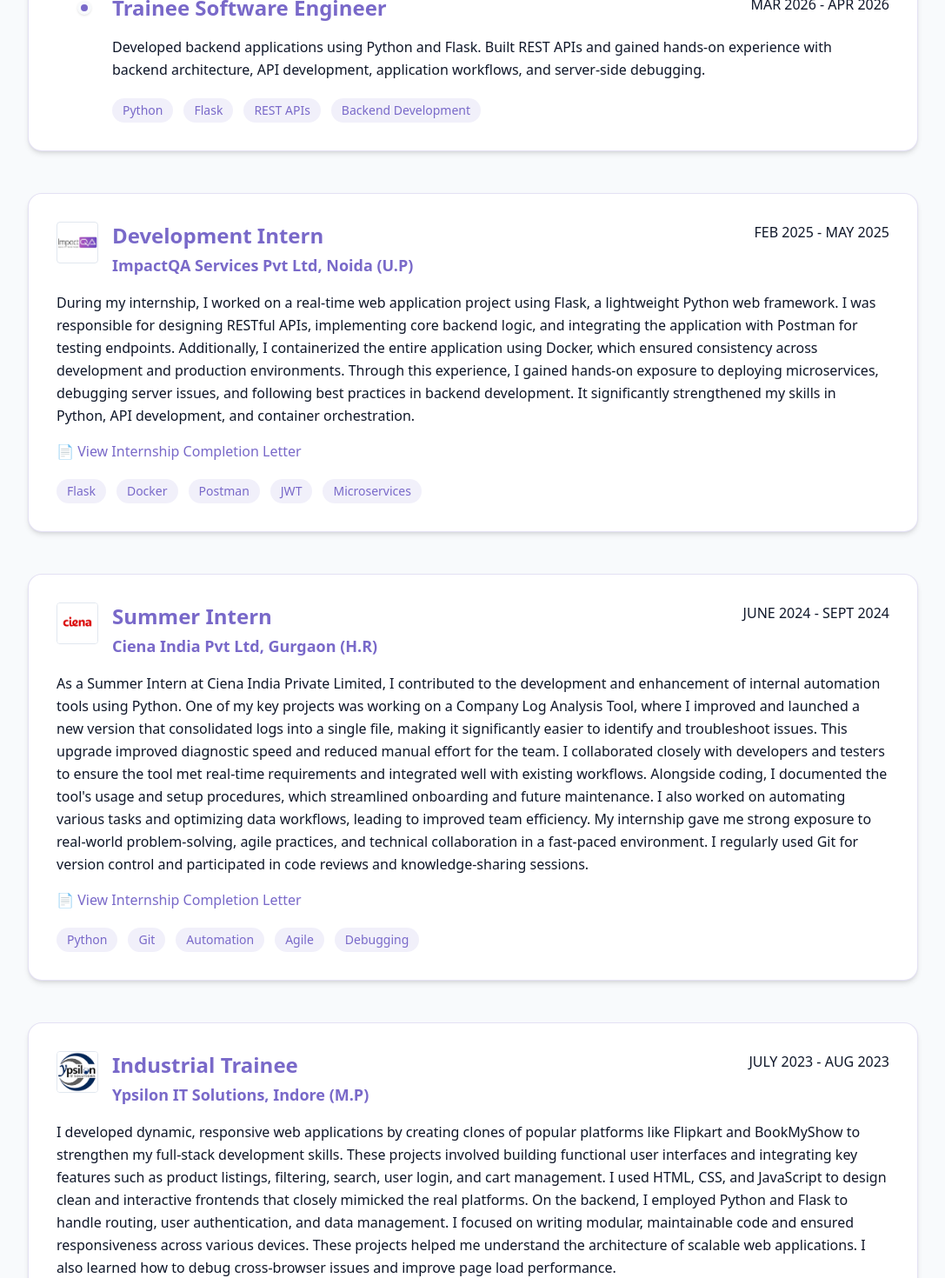
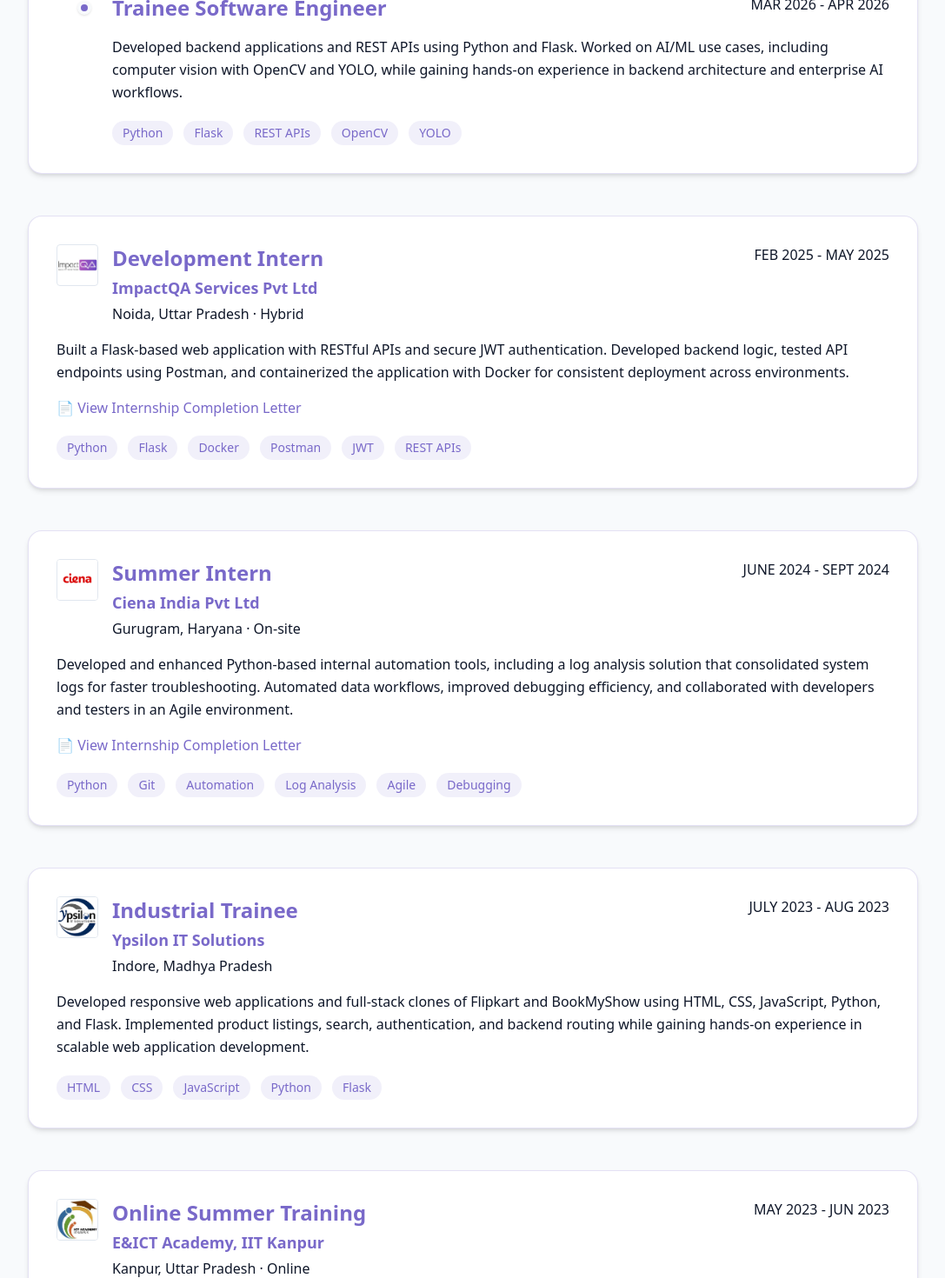
Before and after one commit to anmjain1409/Portfolio, a React (Vite) app: page / in a window 1280 px wide. Shown: the part 2320-3790 px from the top of the page at 87% size, without its empty margins (96-1183 px from the left). Built offline with nearby package versions, Linux system fonts and the light colour scheme.

Commit message:
Update ExperienceSection.jsx

```diff
--- a/src/components/ExperienceSection.jsx
+++ b/src/components/ExperienceSection.jsx
@@ -8,7 +8,8 @@
   const experiences = [
     {
       type: "progression",
-      company: "NavAjna Technologies Pvt Ltd, Hyderabad (T.S)",
+      company: "NavAjna Technologies Pvt Ltd",
+      location: "Hyderabad, Telangana · On-site",
       logo: navAjnaLogo,
       year: "MAR 2026 - PRESENT",
       roles: [
@@ -16,10 +17,10 @@
           role: "Associate AI Engineer I",
           year: "APR 2026 - PRESENT",
           description:
-            "Developing scalable AI-powered backend applications using Python and Flask for enterprise analytics and intelligent automation platforms. Working on LLM integration, intelligent query processing, computer vision analytics workflows, and production-ready backend services.",
+            "Developing scalable AI-powered backend applications using Python and FastAPI for enterprise analytics and intelligent automation. Working on LLM integration, intelligent query processing, computer vision analytics, and production-ready AI backend services.",
           skills: [
             "Python",
-            "Flask",
+            "FastAPI",
             "LLM",
             "Neo4j",
             "Machine Learning",
@@ -30,12 +31,13 @@
           role: "Trainee Software Engineer",
           year: "MAR 2026 - APR 2026",
           description:
-            "Developed backend applications using Python and Flask. Built REST APIs and gained hands-on experience with backend architecture, API development, application workflows, and server-side debugging.",
+            "Developed backend applications and REST APIs using Python and Flask. Worked on AI/ML use cases, including computer vision with OpenCV and YOLO, while gaining hands-on experience in backend architecture and enterprise AI workflows.",
           skills: [
             "Python",
             "Flask",
             "REST APIs",
-            "Backend Development",
+            "OpenCV",
+            "YOLO",
           ],
         },
       ],
@@ -43,46 +45,76 @@
     {
       type: "single",
       role: "Development Intern",
-      company: "ImpactQA Services Pvt Ltd, Noida (U.P)",
+      company: "ImpactQA Services Pvt Ltd",
+      location: "Noida, Uttar Pradesh · Hybrid",
       logo: impactqaLogo,
       year: "FEB 2025 - MAY 2025",
       certificateLink:
         "https://drive.google.com/file/d/1M2d0L3ZLbmpKCvBBTOTwmRHw5hFG5bLO/view?usp=sharing",
       description:
-        "During my internship, I worked on a real-time web application project using Flask, a lightweight Python web framework. I was responsible for designing RESTful APIs, implementing core backend logic, and integrating the application with Postman for testing endpoints. Additionally, I containerized the entire application using Docker, which ensured consistency across development and production environments. Through this experience, I gained hands-on exposure to deploying microservices, debugging server issues, and following best practices in backend development. It significantly strengthened my skills in Python, API development, and container orchestration.",
-      skills: ["Flask", "Docker", "Postman", "JWT", "Microservices"],
+        "Built a Flask-based web application with RESTful APIs and secure JWT authentication. Developed backend logic, tested API endpoints using Postman, and containerized the application with Docker for consistent deployment across environments.",
+      skills: [
+        "Python",
+        "Flask",
+        "Docker",
+        "Postman",
+        "JWT",
+        "REST APIs",
+      ],
     },
     {
       type: "single",
       role: "Summer Intern",
-      company: "Ciena India Pvt Ltd, Gurgaon (H.R)",
+      company: "Ciena India Pvt Ltd",
+      location: "Gurugram, Haryana · On-site",
       logo: cienaLogo,
       year: "JUNE 2024 - SEPT 2024",
       certificateLink:
         "https://drive.google.com/file/d/14Kc4TdgWcxpIpzZIQjRF1kV4YvigSvdX/view?usp=sharing",
       description:
-        "As a Summer Intern at Ciena India Private Limited, I contributed to the development and enhancement of internal automation tools using Python. One of my key projects was working on a Company Log Analysis Tool, where I improved and launched a new version that consolidated logs into a single file, making it significantly easier to identify and troubleshoot issues. This upgrade improved diagnostic speed and reduced manual effort for the team. I collaborated closely with developers and testers to ensure the tool met real-time requirements and integrated well with existing workflows. Alongside coding, I documented the tool's usage and setup procedures, which streamlined onboarding and future maintenance. I also worked on automating various tasks and optimizing data workflows, leading to improved team efficiency. My internship gave me strong exposure to real-world problem-solving, agile practices, and technical collaboration in a fast-paced environment. I regularly used Git for version control and participated in code reviews and knowledge-sharing sessions.",
-      skills: ["Python", "Git", "Automation", "Agile", "Debugging"],
+        "Developed and enhanced Python-based internal automation tools, including a log analysis solution that consolidated system logs for faster troubleshooting. Automated data workflows, improved debugging efficiency, and collaborated with developers and testers in an Agile environment.",
+      skills: [
+        "Python",
+        "Git",
+        "Automation",
+        "Log Analysis",
+        "Agile",
+        "Debugging",
+      ],
     },
     {
       type: "single",
       role: "Industrial Trainee",
-      company: "Ypsilon IT Solutions, Indore (M.P)",
+      company: "Ypsilon IT Solutions",
+      location: "Indore, Madhya Pradesh",
       logo: ypsilonLogo,
       year: "JULY 2023 - AUG 2023",
       description:
-        "I developed dynamic, responsive web applications by creating clones of popular platforms like Flipkart and BookMyShow to strengthen my full-stack development skills. These projects involved building functional user interfaces and integrating key features such as product listings, filtering, search, user login, and cart management. I used HTML, CSS, and JavaScript to design clean and interactive frontends that closely mimicked the real platforms. On the backend, I employed Python and Flask to handle routing, user authentication, and data management. I focused on writing modular, maintainable code and ensured responsiveness across various devices. These projects helped me understand the architecture of scalable web applications. I also learned how to debug cross-browser issues and improve page load performance.",
-      skills: ["HTML", "CSS", "JavaScript", "Flask"],
+        "Developed responsive web applications and full-stack clones of Flipkart and BookMyShow using HTML, CSS, JavaScript, Python, and Flask. Implemented product listings, search, authentication, and backend routing while gaining hands-on experience in scalable web application development.",
+      skills: [
+        "HTML",
+        "CSS",
+        "JavaScript",
+        "Python",
+        "Flask",
+      ],
     },
     {
       type: "single",
       role: "Online Summer Training",
-      company: "E&ICT Academy, IIT Kanpur (U.P)",
+      company: "E&ICT Academy, IIT Kanpur",
+      location: "Kanpur, Uttar Pradesh · Online",
       logo: iitLogo,
       year: "MAY 2023 - JUN 2023",
       description:
-        "I successfully completed an intensive Python training program focused on data science, analysis, and visualization. The training covered core concepts of data manipulation using Pandas and NumPy, enabling me to clean, transform, and analyze real-world datasets efficiently. I also gained hands-on experience in creating insightful visualizations using Matplotlib and Seaborn. As part of the program, I worked on end-to-end data pipelines, exploratory data analysis, statistical modeling, and data storytelling. This experience strengthened my analytical thinking and technical proficiency in Python for solving real-world data problems.",
-      skills: ["Python", "Pandas", "NumPy", "Matplotlib", "EDA"],
+        "Completed intensive Python training focused on data analysis, visualization, and data science. Worked with Pandas and NumPy for data manipulation, performed exploratory data analysis, and created visualizations using Matplotlib on real-world datasets.",
+      skills: [
+        "Python",
+        "Pandas",
+        "NumPy",
+        "Matplotlib",
+        "EDA",
+      ],
     },
   ];
 
@@ -116,7 +148,7 @@
                         </h3>
 
                         <p className="text-sm md:text-base text-muted-foreground mt-1">
-                          Hyderabad, Telangana · On-site
+                          {exp.location}
                         </p>
                       </div>
                     </div>
@@ -196,6 +228,10 @@
                       <p className="text-base md:text-lg font-semibold text-primary mt-1">
                         {exp.company}
                       </p>
+
+                      <p className="text-sm md:text-base text-muted-foreground mt-1">
+                        {exp.location}
+                      </p>
                     </div>
                   </div>
 
```
